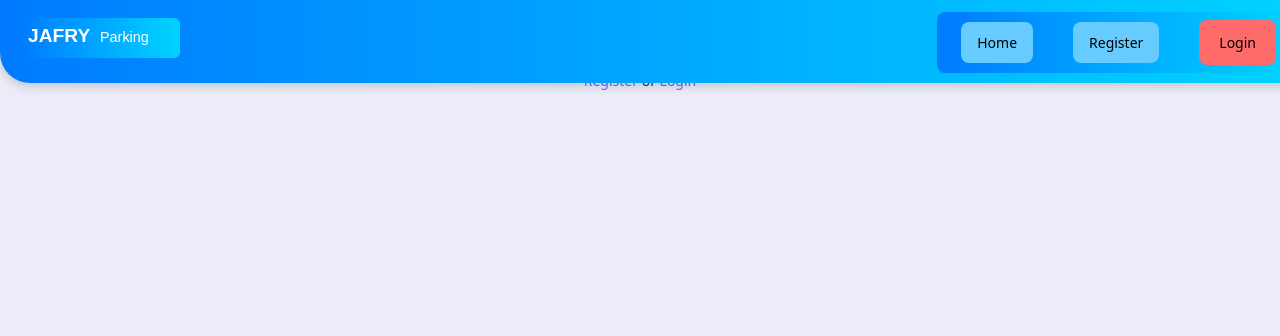
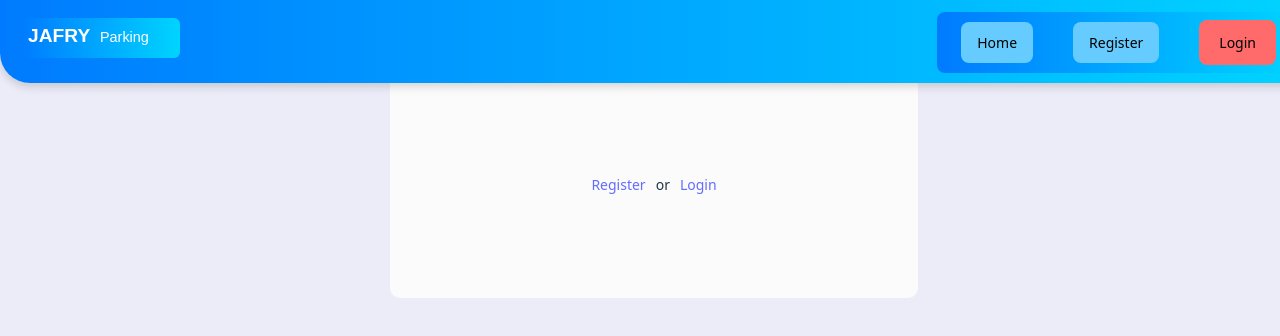
Before and after one commit to JafryParking/JennyFEReact, a React (Vite) app: page / in a window 1280 px wide. Shown: the top 336 px of the page. Built offline with nearby package versions, Linux system fonts and the light colour scheme.

Commit message:
Added some styling to the home page empty view

```diff
--- a/src/App.css
+++ b/src/App.css
@@ -11,3 +11,16 @@
 h1 {
   font-size: 20px;
 }
+
+.home-container {
+  max-width: 500px;
+  width: 90vw;
+  min-height: 200px;
+  display: flex;
+  gap: 10px;
+  align-items: center;
+  justify-content: center;
+  padding: 1rem;
+  background-color: #fbfbfb;
+  border-radius: 10px;
+}
```
